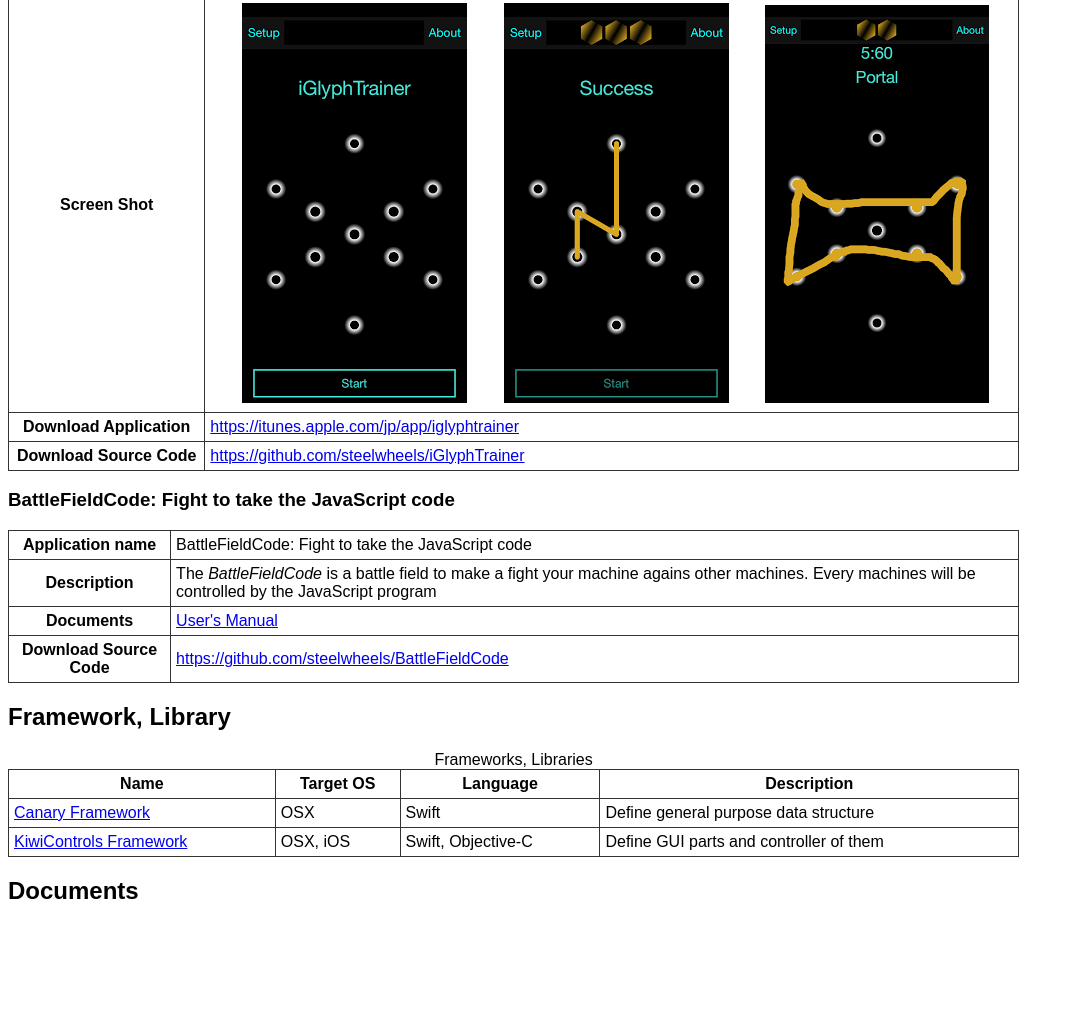
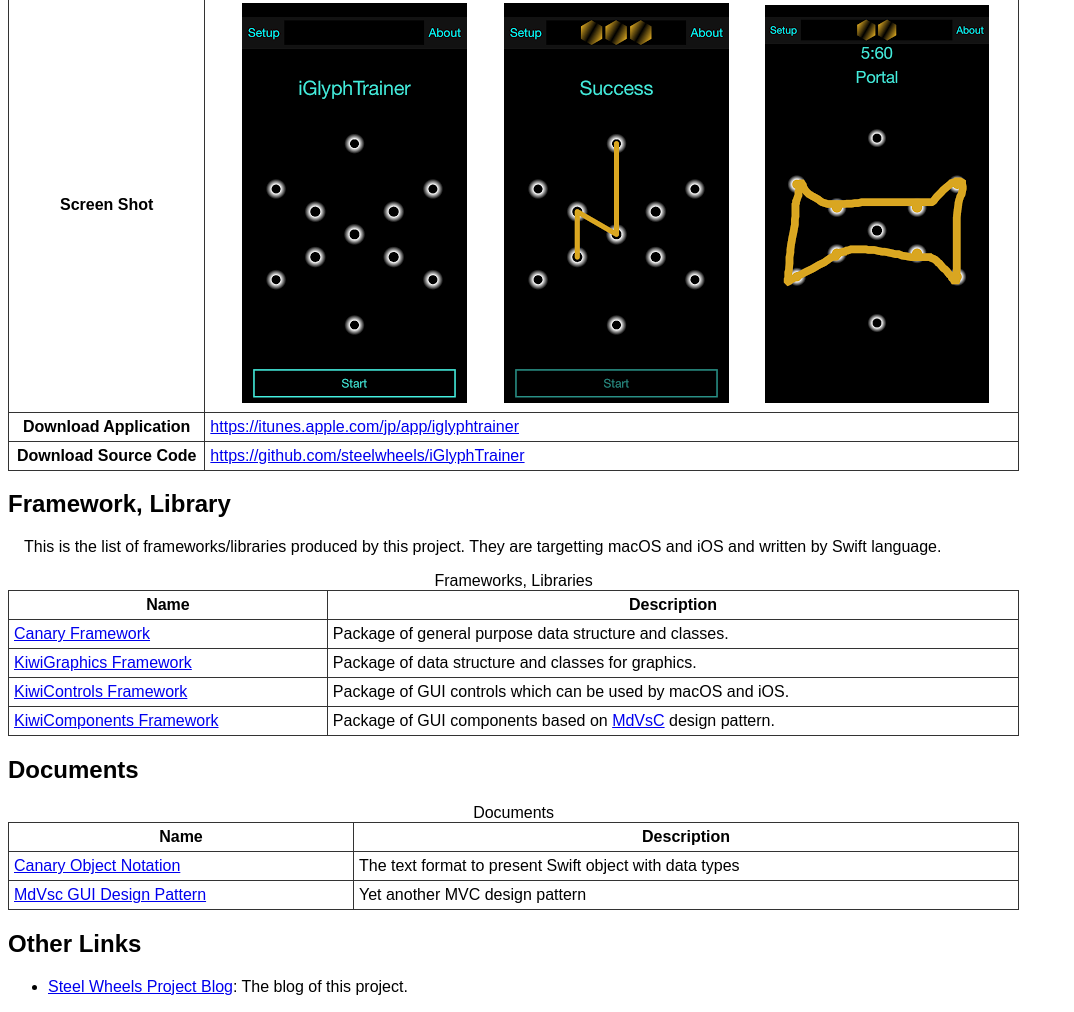
Before and after one commit to steelwheels/steelwheels.github.io, a plain HTML site: page index.html in a window 1280 px wide. Shown: the part 1089-2101 px from the top of the page, without its empty margins (0-1074 px from the left). Before the commit the page ends 2014 px from the top, so only its background shows below. Drawn offline with Linux system fonts and the light colour scheme.

Commit message:
index.html: Update content to add new features

```diff
--- a/index.html
+++ b/index.html
@@ -12,7 +12,7 @@
   <section>
     <h1>Introduction</h1>
     <p>Welcome to Steel Wheels Project web page.
-      This project is started to develop open source software for Mac OS X or iOS (iPhone family devices).
+      This project is started to develop open source software for macOS X or iOS (iPhone family devices).
       You can get applications, frameworks and documents from this project.</p>
     <h1>Copyright</h1>
     <p>Every products of Steel Wheels Project are distributed under
@@ -96,54 +96,64 @@
         </tr>
       </table>
 
-      <h3>BattleFieldCode: Fight to take the JavaScript code</h3>
-      <table width="80%">
-        <tr>
-          <th>Application name</th>
-          <td>BattleFieldCode: Fight to take the JavaScript code</td>
-        </tr>
-        <tr>
-          <th>Description</th>
-          <td>The <em>BattleFieldCode</em> is a battle field to make a fight your machine
-            agains other machines. Every machines will be controlled by the JavaScript program</td>
-        </tr>
-        <tr>
-          <th>Documents</th>
-          <td><a href="http://steelwheels.github.io/BattleFieldCode/UsersManual.html">User's Manual</a></td>
-        </tr>
-        <tr>
-          <th>Download Source Code</th>
-          <td>
-            <a href="https://github.com/steelwheels/BattleFieldCode">https://github.com/steelwheels/BattleFieldCode</a>
-          </td>
-        </tr>
-      </table>
-
     <h2>Framework, Library</h2>
+      <p>This is the list of frameworks/libraries produced by this project.
+        They are targetting macOS and iOS and written by Swift language.
+      </p>
       <table width="80%">
         <caption>
           Frameworks, Libraries
         </caption>
         <tr>
           <th>Name</th>
-          <th>Target OS</th>
-          <th>Language</th>
           <th>Description</th>
         </tr>
         <tr>
-          <td><a href="http://steelwheels.github.io/Canary/">Canary Framework</a></td>
-          <td>OSX</td>
-          <td>Swift</td>
-          <td>Define general purpose data structure</td>
+          <td><a href="https://github.com/steelwheels/Canary">Canary Framework</a></td>
+          <td>Package of general purpose data structure and classes.</td>
         </tr>
         <tr>
-          <td><a href="http://steelwheels.github.io/KiwiControls/">KiwiControls Framework</a></td>
-          <td>OSX, iOS</td>
-          <td>Swift, Objective-C</td>
-          <td>Define GUI parts and controller of them</td>
+          <td><a href="https://github.com/steelwheels/KiwiGraphics">KiwiGraphics Framework</a></td>
+          <td>Package of data structure and classes for graphics.</td>
+        </tr>
+        <tr>
+          <td><a href="https://github.com/steelwheels/KiwiControls">KiwiControls Framework</a></td>
+          <td>Package of GUI controls which can be used by macOS and iOS.</td>
+        </tr>
+        <tr>
+          <td><a href="https://github.com/steelwheels/KiwiComponents">KiwiComponents Framework</a></td>
+          <td>Package of GUI components based on
+            <a href="https://github.com/steelwheels/KiwiComponents/blob/master/Documents/MdVsC.md">
+              MdVsC</a> design pattern.</td>
         </tr>
       </table>
+
     <h2>Documents</h2>
+    <table width="80%">
+      <caption>
+        Documents
+      </caption>
+      <tr>
+        <th>Name</th>
+        <th>Description</th>
+      </tr>
+      <tr>
+        <td><a href="https://github.com/steelwheels/Canary/blob/master/Document/CanaryObjectNotation.md">
+          Canary Object Notation</a></td>
+        <td>The text format to present Swift object with data types</td>
+      </tr>
+      <tr>
+        <td><a href="https://github.com/steelwheels/KiwiComponents/blob/master/Documents/MdVsC.md">
+          MdVsc GUI Design Pattern</a></td>
+        <td>Yet another MVC design pattern</td>
+      </tr>
+    </table>
+    <h2>Other Links</h2>
+      <ul>
+        <li><a href="http://steel-wheels-project.blogspot.jp">Steel Wheels Project Blog</a>:
+          The blog of this project.
+        </li>
+      </ul>
   </section>
 </body>
 </html>
```
